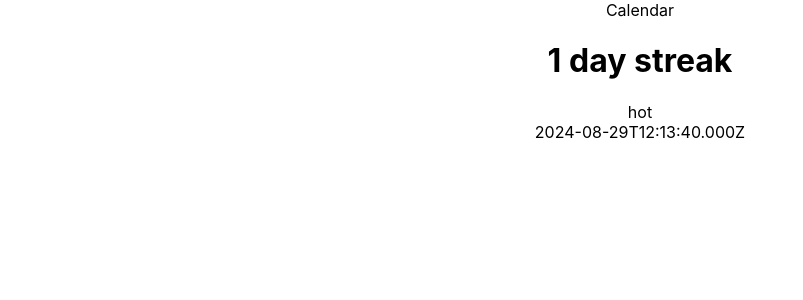
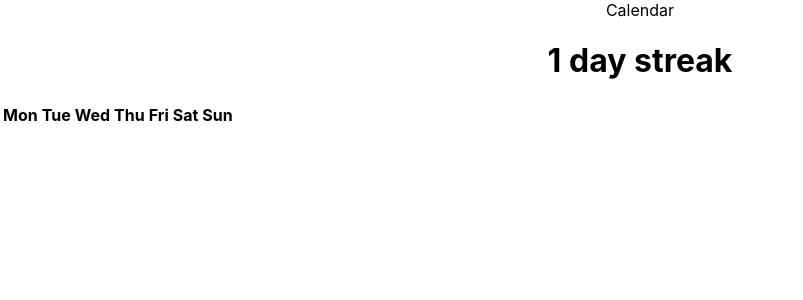
Before and after one commit to matt-newman/potential-fortnight, a React (Create React App) app: page / in a window 1280 px wide. Shown: the top 300 px of the page, without its empty margins (0-803 px from the left). Built offline with nearby package versions, Linux system fonts and the light colour scheme.

Commit message:
thoughts about creating a grid, table seems most apt

```diff
--- a/src/components/calendar/calendar.tsx
+++ b/src/components/calendar/calendar.tsx
@@ -49,15 +49,34 @@ const mockDataShape = {
 
 export function Calendar(props: CalendarProps) {
     const { streak_length: streak, calendar } = props.data;
+
+    // to put days into a grid, day of month % 7
+    // grid size is calender length
+
     return (
         <div className="Calendar">
             Calendar
             <h1 className='title'>{streak} day streak</h1>
 
             {/* Calendar grid based on month... current? */}
-            {calendar.map(day => {
-                return renderDay(day);
-            })}
+            <table>
+                <thead>
+                    <tr>
+                        <th>Mon</th>
+                        <th>Tue</th>
+                        <th>Wed</th>
+                        <th>Thu</th>
+                        <th>Fri</th>
+                        <th>Sat</th>
+                        <th>Sun</th>
+                    </tr>
+                </thead>
+                <tbody>
+                    {/* for every 7 days close row open a new one */}
+                </tbody>
+            </table>
+
+
         </div>
     );
 }
```
